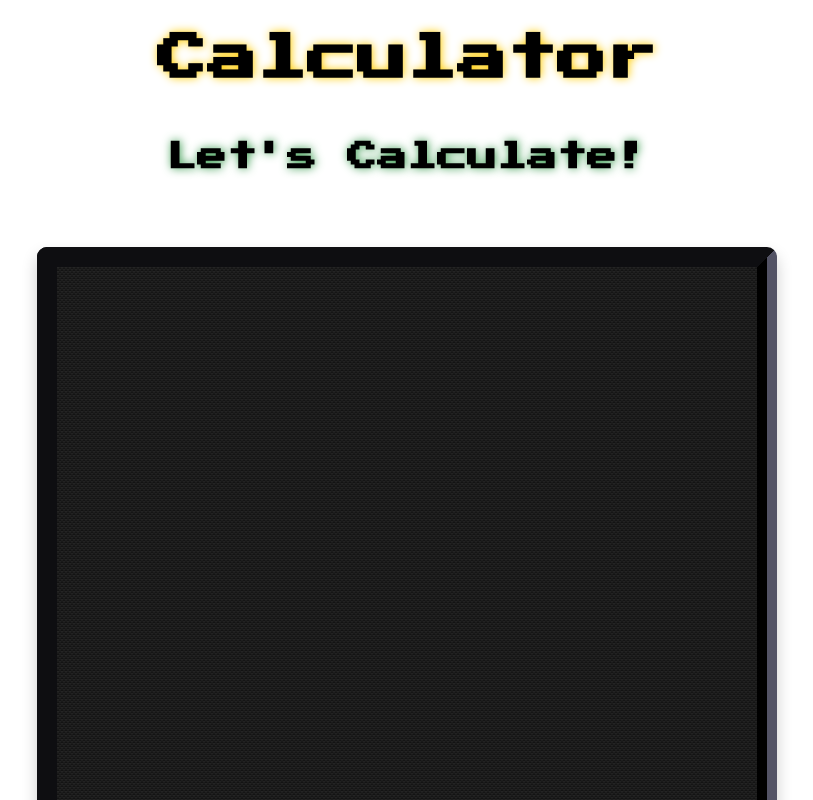
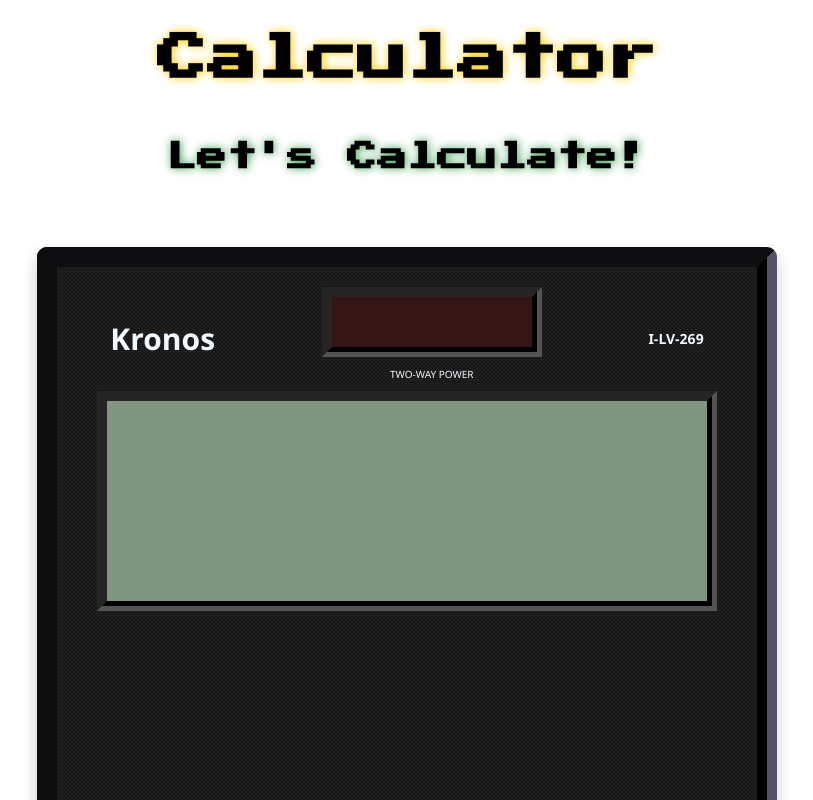
Before and after one commit to theprincesbride/calculator, a plain HTML site: page index.html in a window 1280 px wide. Shown: the top 800 px of the page, without its empty margins (233-1046 px from the left). Drawn offline with Linux system fonts and the light colour scheme; a web font is replaced by a local one.

Commit message:
created and styled above display section & display section of calculator

```diff
--- a/index.html
+++ b/index.html
@@ -10,6 +10,22 @@
     <h1 class="title">Calculator</h1>
     <h2 class="calculate">Let's Calculate!</h2>
     <div class="calculator-body">
+        <div class="above-display">
+            <h3 class="company">Kronos</h3>
+            <div class="solar-section">
+                <div class="solar-panel"></div>
+                <p class="solar-text">TWO-WAY POWER</p>
+            </div>
+            <h4 class="model">I-LV-269</h4>
+        </div>
+        <div class="display">
+
+
+        </div>
+        <div class="button-area">
+
+        </div>
+
 
     </div>
 
--- a/style.css
+++ b/style.css
@@ -4,11 +4,12 @@
 @import url('https://fonts.googleapis.com/css2?family=Quantico&display=swap');
 /* Press Start 2P for page font */
 @import url('https://fonts.googleapis.com/css2?family=Press+Start+2P&display=swap');
+/* Tektur for text on calculator body */
+@import url('https://fonts.googleapis.com/css2?family=Press+Start+2P&family=Tektur&display=swap');
 
 body {
     display: flex;
     flex-direction: column;
-
     align-items: center;
     min-height: 100vh;
     margin: 0px;
@@ -18,31 +19,103 @@ body {
 }
 
 .title {
-    font-family: 'Press Start 2P';
+    font-family: 'Press Start 2P', 'Segoe UI', Tahoma, Geneva, Verdana, sans-serif;
     font-size: 50px;
     text-shadow: #FC0 1px 0 10px;
 
 }
 
 .calculate {
-    font-family: 'Press Start 2P';
+    font-family: 'Press Start 2P','Segoe UI', Tahoma, Geneva, Verdana, sans-serif;
     font-size: 30px;
-    text-shadow: rgb(60, 156, 81) 1px 0 10px;
+    text-shadow: #3c9c51 1px 0 10px;
 
 }
 
 .calculator-body {
+    display: flex;
+    flex-direction: column;
     height: 1000px;
     width: 700px;
     margin: 50px;
     margin-bottom: 100px;
     background-image: url('images/micro_carbon.png');
-    border-color:rgb(14, 14, 17);
+    border-color:#0e0e11;
     border-width: 20px;
     border-radius: 10px;
     border-right-style: groove;
     border-bottom-style: groove;
     border-top-style: solid;
     border-left-style: solid;
-    box-shadow: 0 8px 16px 0 rgb(0,0,0,0.2);
+    box-shadow: 0 8px 16px 0 #00000033;
 }
+
+.above-display {
+    display: flex;
+    flex-direction: row;
+    justify-content: space-around;
+    align-items: center;
+    padding-top: 20px;
+
+
+}
+
+.company {
+    font-family: 'Tektur', 'Segoe UI', Tahoma, Geneva, Verdana, sans-serif;
+    color: aliceblue;
+    font-size: 30px;
+}
+
+.solar-section {
+    display: flex;
+    flex-direction: column;
+    align-items: center;
+
+}
+
+.solar-panel {
+    background-color: #331515;
+    width: 200px;
+    height: 50px;
+    border-width: 10px;
+    border-right-color:#000000;
+    border-bottom-color: #000000;
+    border-right-style: groove;
+    border-bottom-style: groove;
+    border-top-style: solid;
+    border-top-color: #252525;
+    border-left-style: solid;
+    border-left-color: #252525;
+
+}
+
+.solar-text {
+    font-family: 'Tektur', 'Segoe UI', Tahoma, Geneva, Verdana, sans-serif;
+    color: aliceblue;
+    font-size: 10px;
+}
+.model {
+    font-family: 'Tektur', 'Segoe UI', Tahoma, Geneva, Verdana, sans-serif;
+    color: aliceblue;
+    font-size: 14px;
+}
+
+.display {
+    align-self: center;
+    background-color: #819681;
+    height: 200px;
+    width: 600px;
+    border-width: 10px;
+    border-right-color:#000000;
+    border-bottom-color: #000000;
+    border-right-style: groove;
+    border-bottom-style: groove;
+    border-top-style: solid;
+    border-top-color: #252525;
+    border-left-style: solid;
+    border-left-color: #252525;
+}
+
+.button-area {
+
+}
```
